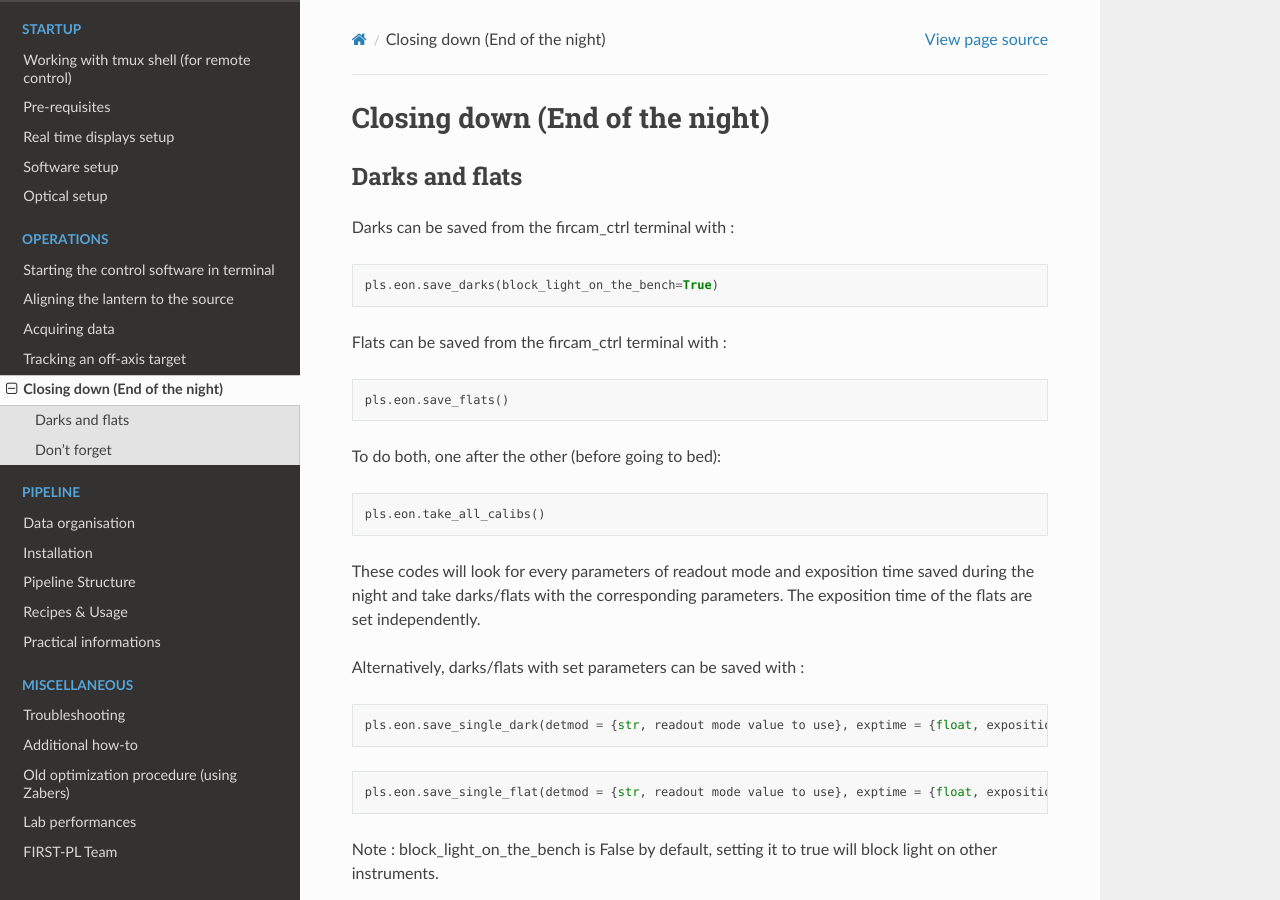
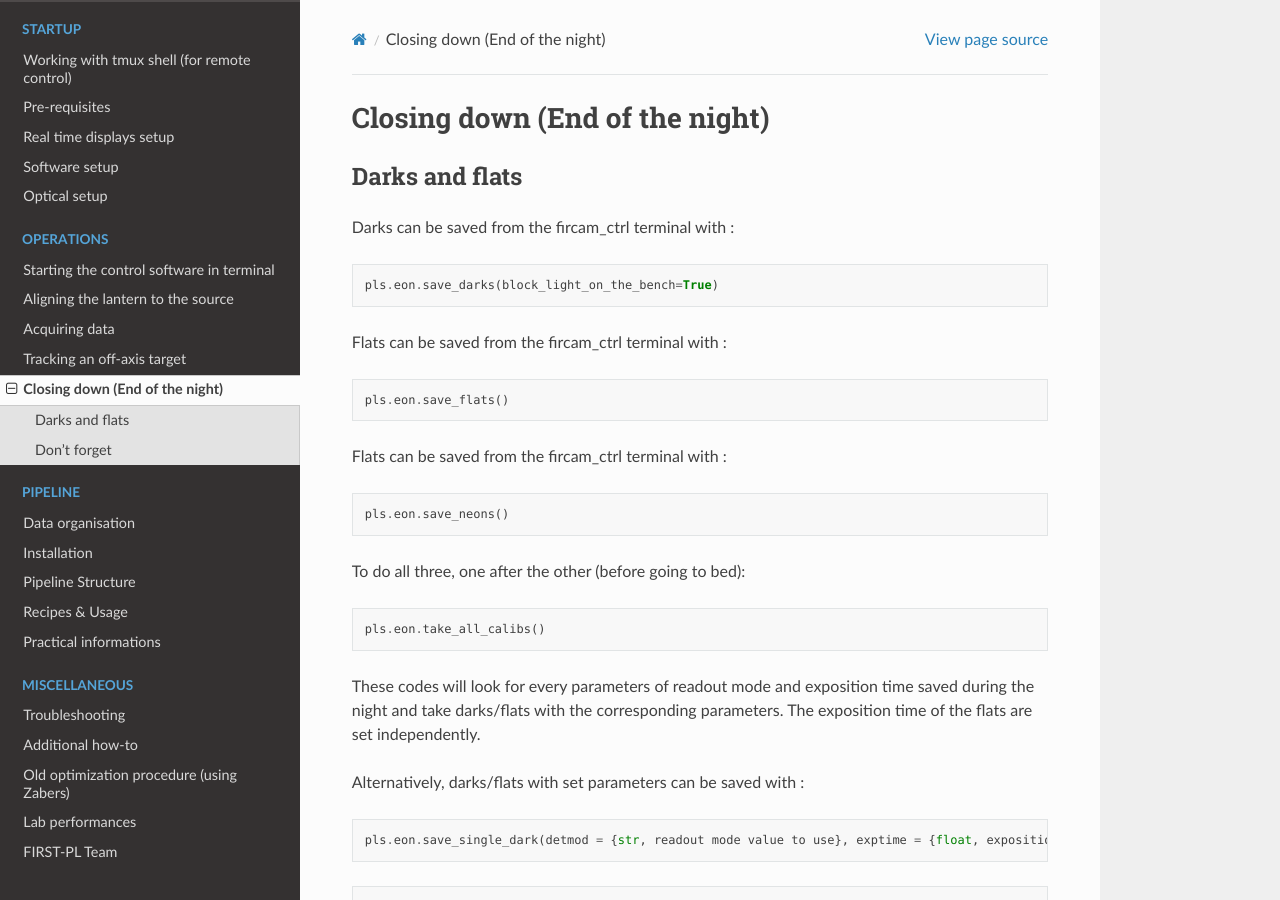
Before and after one commit to scexao-org/first_control, a Sphinx documentation site: the page built from source/operation_eon.md, in a window 1280 px wide and 900 px high. Built offline with Sphinx 7.4.7 and the Read the Docs theme 3.1.0, drawn with Linux system fonts in a browser that asks for light colours.

Commit message:
add neon command for spectral calibration data

````diff
--- a/source/operation_eon.md
+++ b/source/operation_eon.md
@@ -13,7 +13,12 @@ Flats can be saved from the fircam_ctrl terminal with :
 pls.eon.save_flats()
 ```
 
-To do both, one after the other (before going to bed):
+Flats can be saved from the fircam_ctrl terminal with :
+```
+pls.eon.save_neons()
+```
+
+To do all three, one after the other (before going to bed):
 ```
 pls.eon.take_all_calibs()
 ```
````
